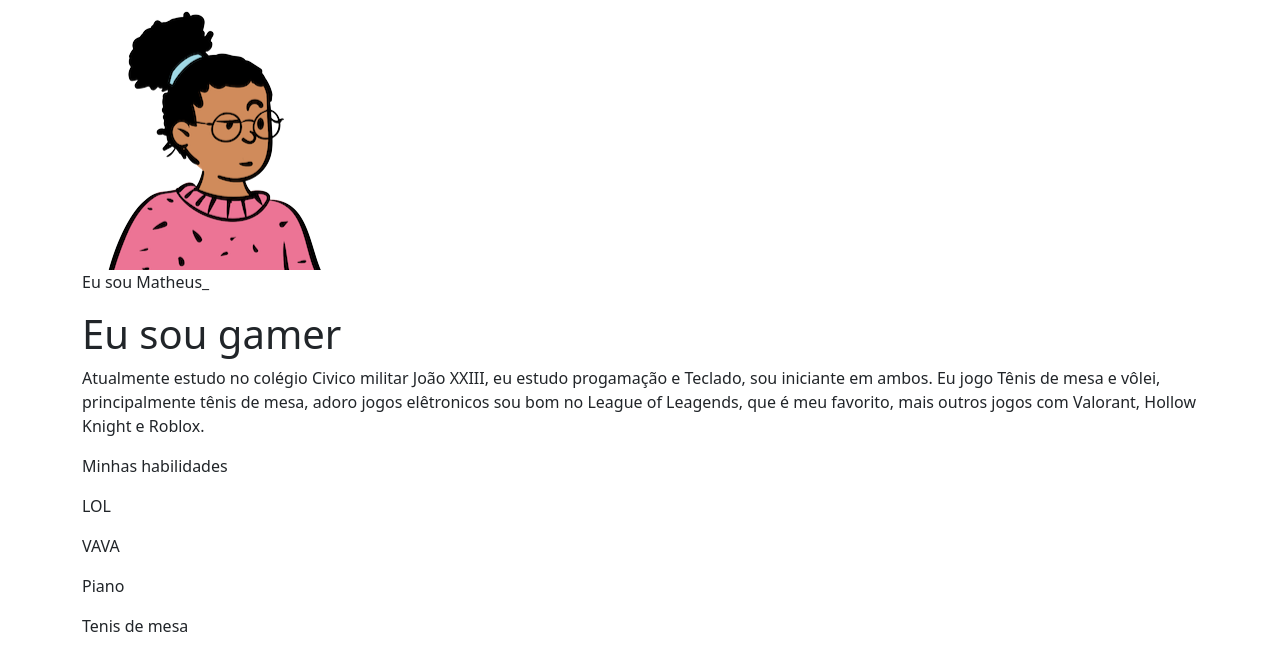
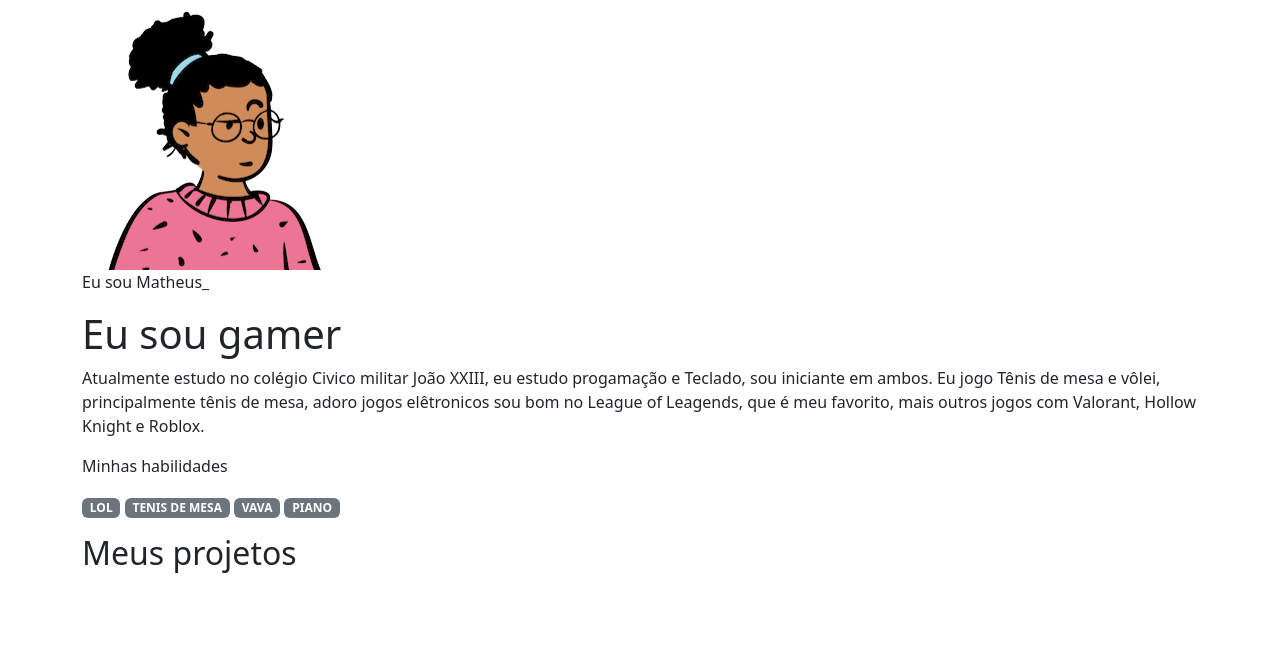
Before and after one commit to GitMatheusGit/Portifolio, a plain HTML site: page index.html in a window 1280 px wide. Drawn offline with nearby package versions, Linux system fonts and the light colour scheme.

Commit message:
container

```diff
--- a/index.html
+++ b/index.html
@@ -21,13 +21,15 @@
         jogos com Valorant, Hollow Knight e Roblox. </p>
         <p>Minhas habilidades</p>
         <div>
-            <p>LOL</p>
-            <p>VAVA</p>
-            <p>Piano</p>
-            <p>Tenis de mesa</p>
+            <p class="badge bg-secondary">LOL</p>
+            <p class="badge bg-secondary">TENIS DE MESA</p>
+            <p class="badge bg-secondary">VAVA</p>
+            <p class="badge bg-secondary">PIANO</p>
         </div>
     </header>
+    <main class="container">
+        <h2>Meus projetos</h2>
+
+    </main>
     <script src="https://cdn.jsdelivr.net/npm/bootstrap@5.3.2/dist/js/bootstrap.bundle.min.js"></script>
 </body>
-
-</html>
```
